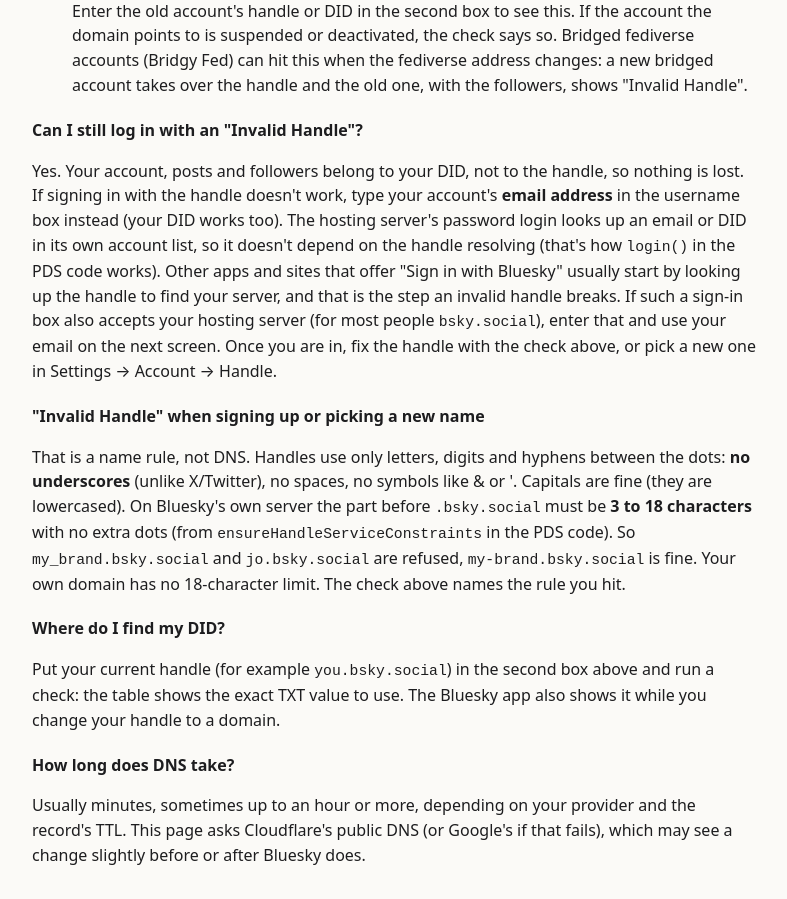
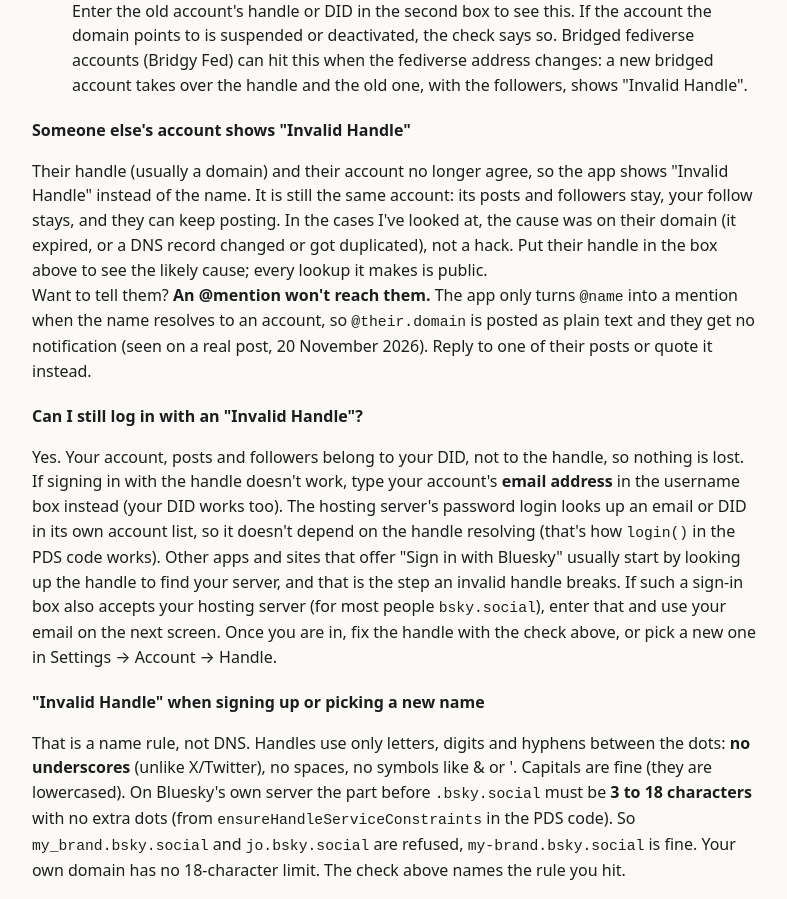
Before and after one commit to ichtally/ichtally.github.io, a plain HTML site: page bluesky-handle-checker/index.html in a window 1280 px wide. Shown: the part 2265-3164 px from the top of the page, without its empty margins (246-1033 px from the left). Drawn offline with Linux system fonts and the light colour scheme.

Commit message:
Handle checker: FAQ for someone else's Invalid Handle (an @mention won't notify them)
Co-Authored-By: Claude Opus 5.5 <noreply@anthropic.com>

```diff
--- a/bluesky-handle-checker/index.html
+++ b/bluesky-handle-checker/index.html
@@ -129,6 +129,15 @@ line by line, and its handle syntax check matches <code>@atproto/syntax</code> (
     takes over the handle and the old one, with the followers, shows "Invalid Handle".</li>
 </ul>
 
+<h3>Someone else's account shows "Invalid Handle"</h3>
+<p>Their handle (usually a domain) and their account no longer agree, so the app shows "Invalid Handle" instead of the name.
+It is still the same account: its posts and followers stay, your follow stays, and they can keep posting. In the cases I've
+looked at, the cause was on their domain (it expired, or a DNS record changed or got duplicated), not a hack. Put their handle in
+the box above to see the likely cause; every lookup it makes is public.<br>
+Want to tell them? <b>An @mention won't reach them.</b> The app only turns <code>@name</code> into a mention when the name
+resolves to an account, so <code>@their.domain</code> is posted as plain text and they get no notification (seen on a real post,
+20 November 2026). Reply to one of their posts or quote it instead.</p>
+
 <h3>Can I still log in with an "Invalid Handle"?</h3>
 <p>Yes. Your account, posts and followers belong to your DID, not to the handle, so nothing is lost. If signing in with the
 handle doesn't work, type your account's <b>email address</b> in the username box instead (your DID works too). The hosting server's
--- a/sitemap.xml
+++ b/sitemap.xml
@@ -5,7 +5,7 @@
   <url><loc>https://ichtally.github.io/bluesky-domains-closed/ja/</loc><lastmod>2026-11-15</lastmod></url>
   <url><loc>https://ichtally.github.io/bluesky-character-counter/</loc><lastmod>2026-11-18</lastmod></url>
   <url><loc>https://ichtally.github.io/bluesky-thread-splitter/</loc><lastmod>2026-11-08</lastmod></url>
-  <url><loc>https://ichtally.github.io/bluesky-handle-checker/</loc><lastmod>2026-11-19</lastmod></url>
+  <url><loc>https://ichtally.github.io/bluesky-handle-checker/</loc><lastmod>2026-11-20</lastmod></url>
   <url><loc>https://ichtally.github.io/facet-check/</loc><lastmod>2026-11-07</lastmod></url>
   <url><loc>https://ichtally.github.io/facet-check/guide.html</loc><lastmod>2026-11-07</lastmod></url>
 </urlset>
```
